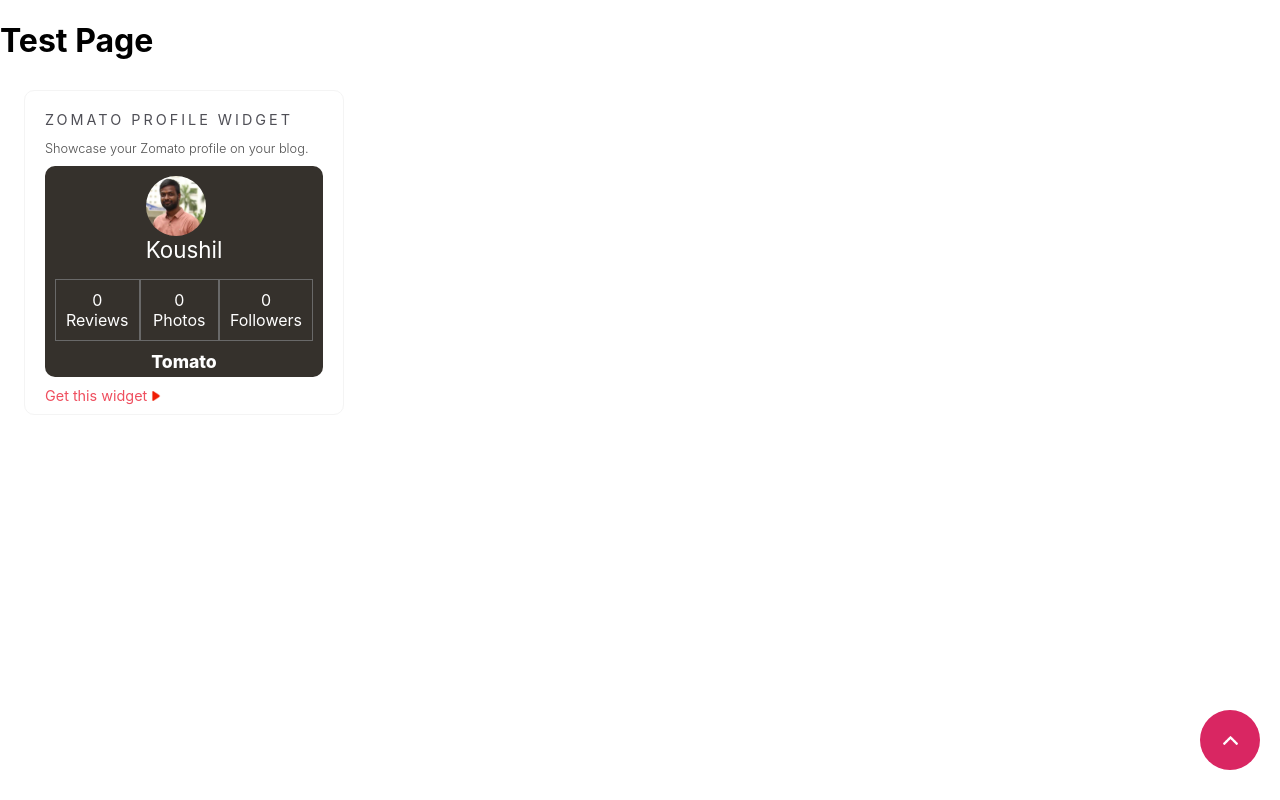
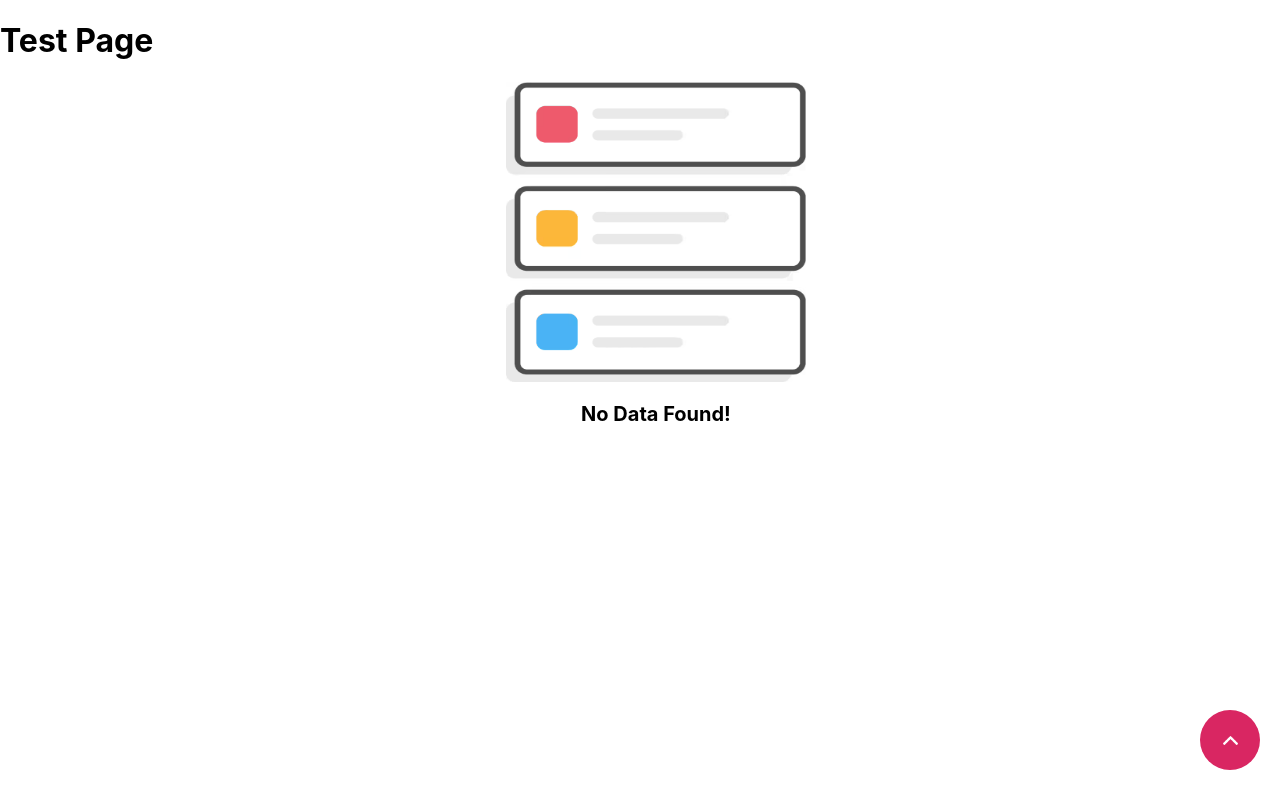
Before and after one commit to koushil-mankali/zomato_clone, a React (Vite) app: page /test-page in a window 1280 px wide. Built offline with nearby package versions, Linux system fonts and the light colour scheme.

Commit message:
UserProfileNoData component done

```diff
--- a/src/components/UserProfileRightsideBar/UserProfileRightsideBar.jsx
+++ b/src/components/UserProfileRightsideBar/UserProfileRightsideBar.jsx
@@ -3,7 +3,7 @@
 
 import css from './UserProfileRightsideBar.module.css'
 
-import {reviewPage, photosPage, followersPage, recentlyviewedPage, bookmarksPage, blogpostsPage, orderhistoryPage, myaddressPage, avoriteordersPage, bookingsPage} from '../../helpers/constants'
+import {reviewPage, photosPage, followersPage, recentlyviewedPage, bookmarksPage, blogpostsPage, orderhistoryPage, myaddressPage, favoriteordersPage, bookingsPage} from '../../helpers/constants'
 
 import ImgSrc from '../../../public/images/proandproplus.jpg';
 
@@ -11,7 +11,7 @@
 
 let UserProfileRightsideBar = () => {
 
-    let [currComp, setCurrComp] = useState();
+    let [currComp, setCurrComp] = useState(<h1>Some thing Went Wrong!</h1>);
 
     let {userId, hashId} = useParams();
 
@@ -131,7 +131,7 @@
         case myaddressPage:
             setCurrComp(<h1>No myaddressPage!</h1>);
             break;
-        case avoriteordersPage:
+        case favoriteordersPage:
             setCurrComp(<h1>No PagavoriteordersPagee!</h1>);
             break;
         case bookingsPage:
--- a/src/helpers/constants.js
+++ b/src/helpers/constants.js
@@ -3,7 +3,7 @@
 export const proAndProPlusPage = 'pro-and-pro-plus';
 export const nightLifePage = 'night-life';
 
-export const reviewPage = 'review'
+export const reviewPage = 'reviews'
 export const photosPage = 'photos'
 export const followersPage = 'followers'
 export const recentlyviewedPage = 'recently-viewed'
@@ -11,5 +11,5 @@
 export const blogpostsPage = 'blog-posts'
 export const orderhistoryPage = 'order-history'
 export const myaddressPage = 'my-address'
-export const avoriteordersPage = 'favorite-orders'
+export const favoriteordersPage = 'favorite-orders'
 export const bookingsPage = 'bookings'
--- a/src/pages/testpage.jsx
+++ b/src/pages/testpage.jsx
@@ -11,6 +11,7 @@
 import LeftSideCardPanel from '../utils/LeftSideCardPanel/LeftSideCardPanel'
 import SuggestedFollowCard from '../utils/SuggestedFollowCard/SuggestedFollowCard'
 import ProfileWidget from '../utils/ProfileWidget/ProfileWidget'
+import UserProfileNoData from '../utils/UserProfileNoData/UserProfileNoData'
 
 import downArrow from '../../public/icons/down-arrow.png'
 import food from '../../public/images/fortheloveofbiryani.jpg'
@@ -103,8 +104,11 @@
         {/* <div className={css.styleClass}>
             <SuggestedFollowCard name='SUGGESTED FOODIES TO FOLLOW' data={data1} />
         </div> */}
+        {/* <div className={css.styleClass}>
+            <ProfileWidget name='ZOMATO PROFILE WIDGET' tag="Showcase your Zomato profile on your blog." data={data1} />
+        </div> */}
         <div className={css.styleClass}>
-            <ProfileWidget name='ZOMATO PROFILE WIDGET' tag="Showcase your Zomato profile on your blog." data={data1} />
+            <UserProfileNoData hashId="my-address"/>
         </div>
         <div className={css.styleClass}>
             <GoTopArrow />
--- /dev/null
+++ b/src/utils/UserProfileNoData/UserProfileNoData.jsx
@@ -0,0 +1,87 @@
+import { useState, useEffect } from 'react'
+
+import css from './UserProfileNoData.module.css'
+
+import {reviewPage, photosPage, followersPage, recentlyviewedPage, bookmarksPage, blogpostsPage, orderhistoryPage, myaddressPage, favoriteordersPage, bookingsPage} from '../../helpers/constants'
+
+import photos from '../../../public/icons/nophotos.png'
+import blogpost from '../../../public/icons/noblogposts.png'
+import bookmarks from '../../../public/icons/nobookmarks.png'
+import favorders from '../../../public/icons/nofavorders.png'
+import reservations from '../../../public/icons/noreservations.png'
+import followers from '../../../public/icons/nofollowers.png'
+
+const UserProfileNoData = ({hashId}) => {
+
+  let [page, setPage] = useState("no Data")
+
+  useEffect(() => {
+    switch(hashId){
+      case reviewPage:
+        setPage(<div className={css.imgBox}>
+          <img src={photos} className={css.img} />
+          <div className={css.txt}>No Data Found!</div>
+        </div>)
+        break;
+      case photosPage:
+        setPage(<div className={css.imgBox}>
+          <img src={photos} className={css.img} />
+          <div className={css.txt}>No Data Found!</div>
+        </div>)
+        break;
+      case followersPage:
+        setPage(<div className={css.imgBox}>
+          <img src={followers} className={css.img} />
+          <div className={css.txt}>No Data Found!</div>
+        </div>)
+        break;
+      case recentlyviewedPage:
+        setPage(<div className={css.imgBox}>
+          <img src={photos} className={css.img} />
+          <div className={css.txt}>No Data Found!</div>
+        </div>)
+        break;
+      case bookmarksPage:
+        setPage(<div className={css.imgBox}>
+          <img src={bookmarks} className={css.img} />
+          <div className={css.txt}>No Data Found!</div>
+        </div>)
+        break;
+      case blogpostsPage:
+        setPage(<div className={css.imgBox}>
+          <img src={blogpost} className={css.img} />
+          <div className={css.txt}>No Data Found!</div>
+        </div>)
+        break;
+      case orderhistoryPage:
+        setPage(<div className={css.imgBox}>
+          <img src={reservations} className={css.img} />
+          <div className={css.txt}>No Data Found!</div>
+        </div>)
+        break;
+      case myaddressPage:
+        setPage(<div className={css.imgBox}>
+          <img src={reservations} className={css.img} />
+          <div className={css.txt}>No Data Found!</div>
+        </div>)
+        break;
+      case favoriteordersPage:
+        setPage(<div className={css.imgBox}>
+          <img src={favorders} className={css.img} />
+          <div className={css.txt}>No Data Found!</div>
+        </div>)
+        break;
+      default: null
+    }
+  }, [hashId]);
+
+  return (
+    <div className={css.outerDiv}>
+        <div className={css.innerDiv}>
+          {page}
+        </div>
+    </div>
+  )
+}
+
+export default UserProfileNoData
--- /dev/null
+++ b/src/utils/UserProfileNoData/UserProfileNoData.module.css
@@ -0,0 +1,31 @@
+.outerDiv{
+    width: 100%;
+    min-height: 300px;
+    height: auto;
+}
+
+.innerDiv{
+    width: 100%;
+    height: 100%;
+    display: flex;
+    justify-content: center;
+    align-items: center;
+}
+
+.imgBox{
+    width: 300px;
+    height: 300px;
+}
+
+.img{
+    width: 100%;
+    height: 100%;
+}
+
+.txt{
+    font-size: 20px;
+    font-weight: bold;
+    color: #000;
+    margin-top: 1rem;
+    text-align: center;
+}
```
